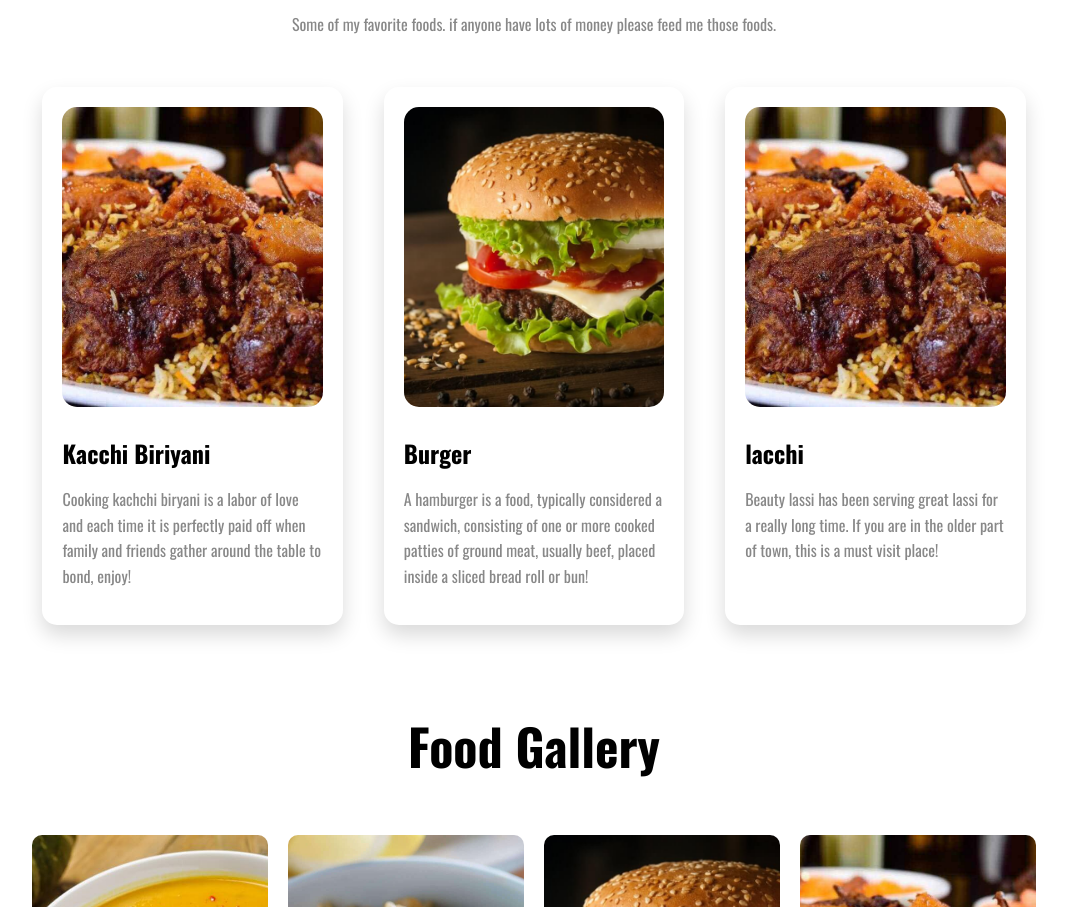
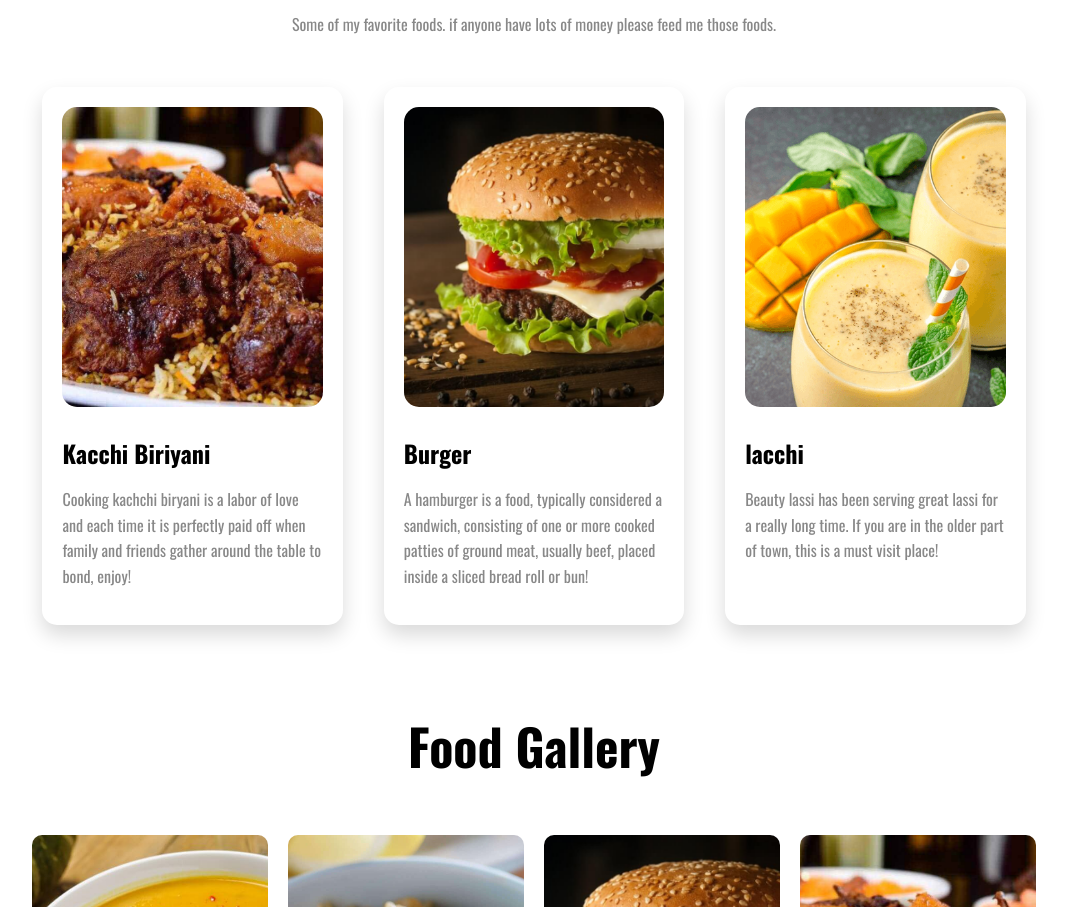
Before and after one commit to MohammadMasum/biriyani-moja, a plain HTML site: page index.html in a window 1280 px wide. Shown: the part 1696-2603 px from the top of the page, without its empty margins (106-1173 px from the left). Drawn offline with nearby package versions, Linux system fonts and the light colour scheme.

Commit message:
replace a image

```diff
--- a/index.html
+++ b/index.html
@@ -65,7 +65,7 @@
                     ground meat, usually beef, placed inside a sliced bread roll or bun!</p>
             </div>
             <div class="single-food-item">
-                <img src="images/kacchi.jpg" alt="">
+                <img src="images/lacchi.png" alt="">
                 <h4>lacchi</h4>
                 <p>Beauty lassi has been serving great lassi for a really long time. If you are in the older part of
                     town, this is a must visit place!</p>
```
